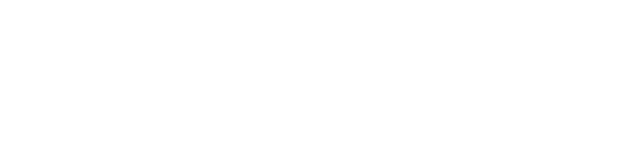
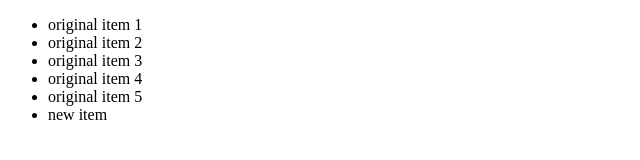
Before and after one commit to Mad-Deuce/ICH_FE_HW, a plain HTML site: page index.html in a window 1280 px wide. Shown: the whole page, without its empty margins (0-640 px from the left). Drawn offline with Linux system fonts and the light colour scheme.

Commit message:
release 1.0

```diff
--- a/scripts/main.js
+++ b/scripts/main.js
@@ -0,0 +1,22 @@
+// Задание 1
+
+// У вас есть список элементов(<li>).
+// При загрузке страницы проверьте условие (например, длина списка).
+// Если условие выполняется, создайте новый элемент и замените последний элемент списка новым.
+
+let ul = document.createElement('ul');
+document.body.appendChild(ul);
+for (let i = 1; i < 7; i++) {
+    let li = document.createElement('li');
+    li.id = `li${i}`;
+    li.innerHTML = `original item ${i}`
+    ul.appendChild(li);
+}
+
+let liItems = ul.querySelectorAll('li');
+if (liItems.length > 5) {
+    let newLi = document.createElement('li');
+    newLi.innerHTML = `new item`
+    // ul.replaceChild(newLi, liItems[liItems.length - 1]);
+    ul.replaceChild(newLi, ul.lastChild);
+}
```
Also changed, not shown: index.html (+1 -0 lines), README.md.
